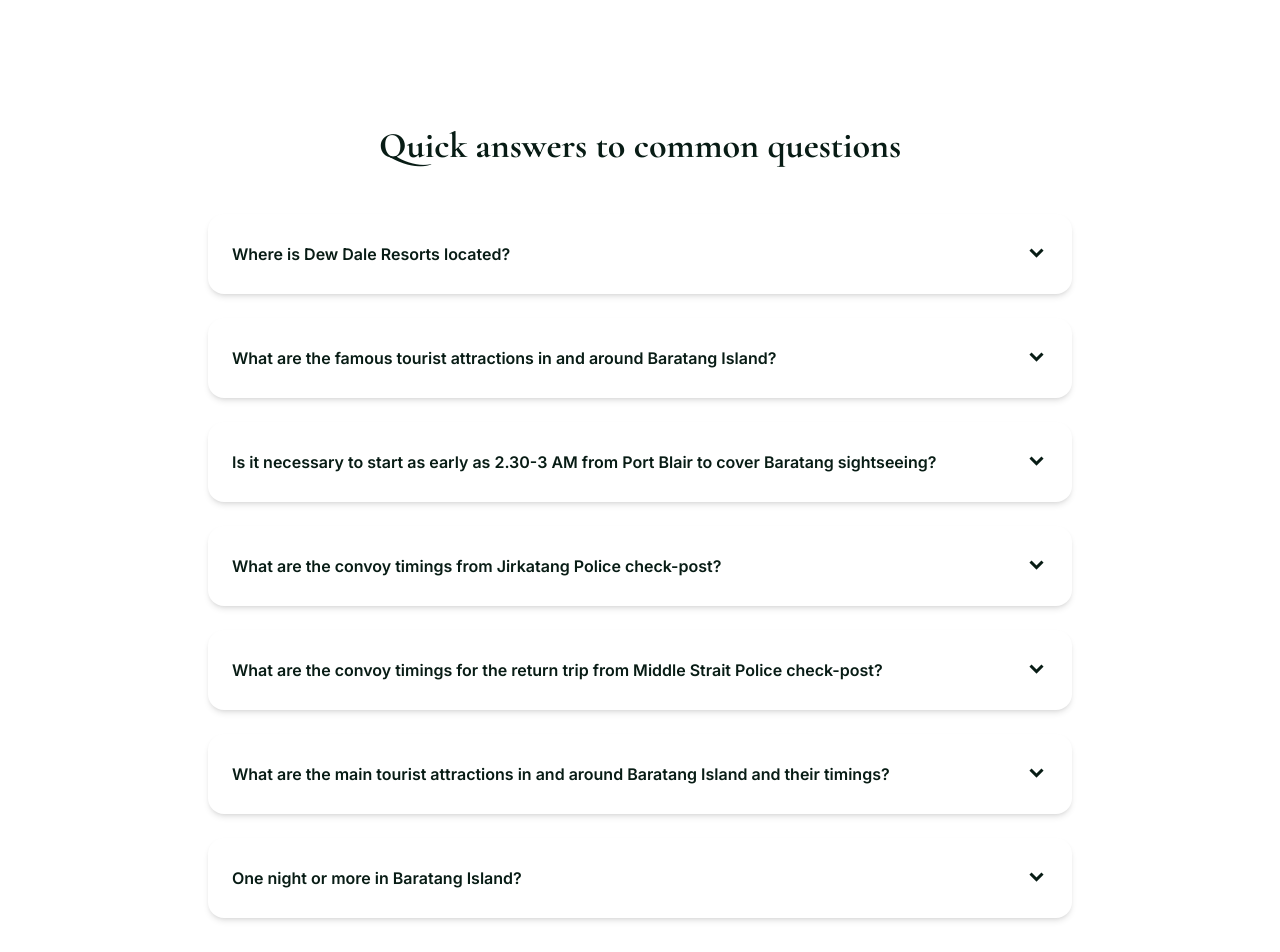
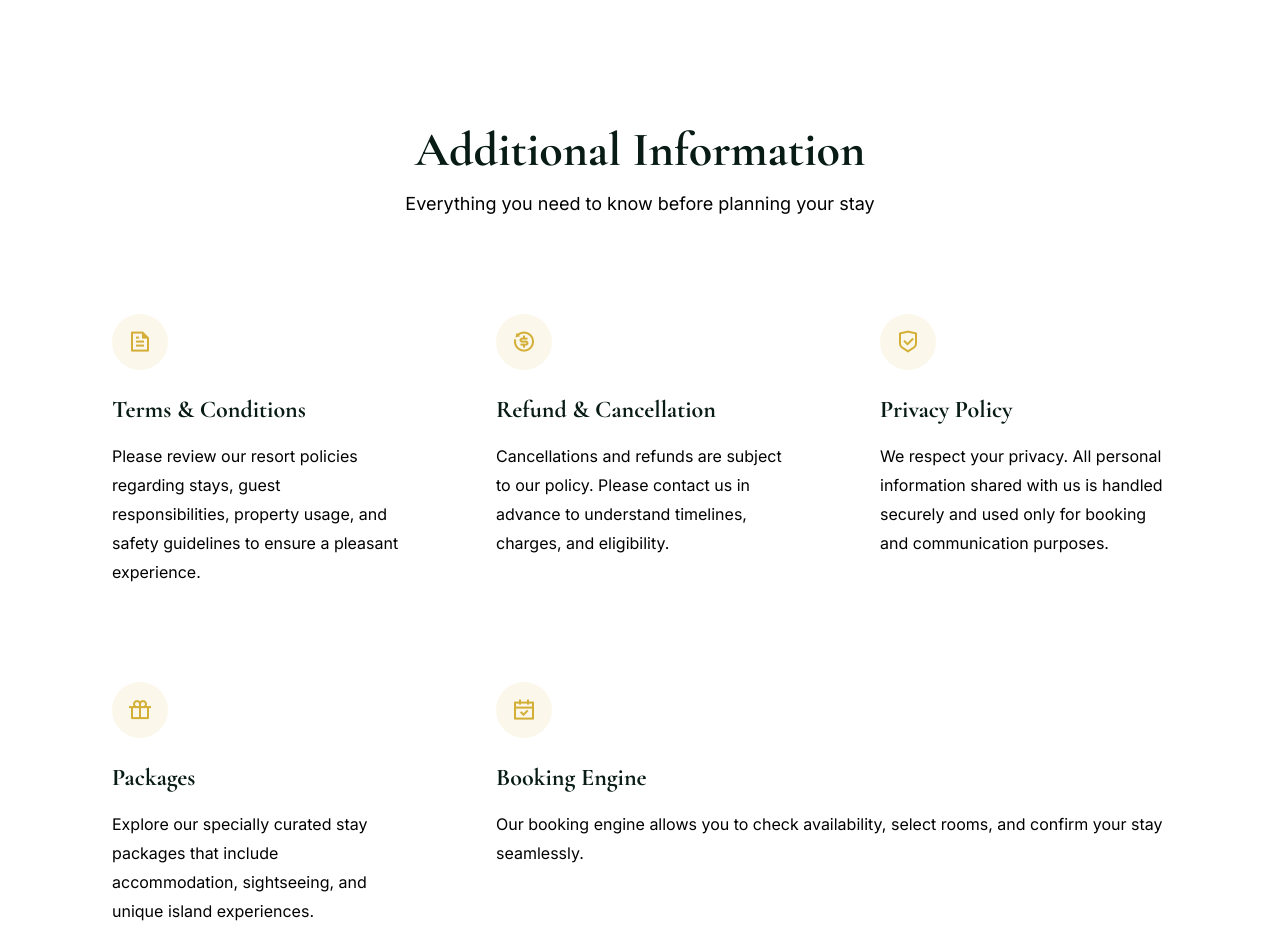
Before and after one commit to A7k6h7i0/Reastaurant-website, a React (Vite) app: page /contact in a window 1280 px wide. Shown: the part 2300-3252 px from the top of the page. Built offline with nearby package versions, Linux system fonts and the light colour scheme.

Commit message:
Modified

```diff
--- a/src/pages/contact/page.tsx
+++ b/src/pages/contact/page.tsx
@@ -316,14 +316,14 @@ export default function ContactPage() {
           </div>
 
           <div className="grid md:grid-cols-2 gap-8 max-w-5xl mx-auto">
-            {/* By Sea */}
+            {/* By Air */}
             <div className="bg-cream rounded-3xl p-8 hover:shadow-xl transition-all duration-300">
               <div className="w-16 h-16 bg-gold/10 rounded-full flex items-center justify-center mb-6">
-                <i className="ri-ship-line text-3xl text-gold"></i>
+                <i className="ri-flight-takeoff-line text-3xl text-gold"></i>
               </div>
-              <h3 className="font-serif text-2xl font-bold text-forest-dark mb-4">By Sea</h3>
+              <h3 className="font-serif text-2xl font-bold text-forest-dark mb-4">By Air</h3>
               <p className="text-charcoal/80 leading-relaxed mb-4">
-                Regular ferry services connect Port Blair to Baratang Island. Enjoy the beautiful coastal views during your journey.
+                Regular ferry services connect Port Blair to Baratang Island. Enjoy the beautiful views during your journey.
               </p>
               <div className="inline-flex items-center gap-2 text-gold font-semibold">
                 <i className="ri-calendar-line"></i>
@@ -348,6 +348,95 @@ export default function ContactPage() {
           </div>
         </div>
       </section>
+
+      {/* Additional Information Section */}
+<section className="py-20 bg-white">
+  <div className="container mx-auto px-4 max-w-6xl">
+    <div className="text-center mb-16">
+      <h2 className="font-serif text-4xl md:text-5xl font-bold text-forest-dark mb-4">
+        Additional Information
+      </h2>
+      <p className="text-lg text-charcoal/70 max-w-2xl mx-auto">
+        Everything you need to know before planning your stay
+      </p>
+    </div>
+
+    <div className="grid md:grid-cols-2 lg:grid-cols-3 gap-8">
+
+      {/* Terms & Conditions */}
+      <div className="bg-cream rounded-3xl p-8 hover:shadow-xl transition-all duration-300">
+        <div className="w-14 h-14 bg-gold/10 rounded-full flex items-center justify-center mb-6">
+          <i className="ri-file-text-line text-2xl text-gold"></i>
+        </div>
+        <h3 className="font-serif text-2xl font-bold text-forest-dark mb-4">
+          Terms & Conditions
+        </h3>
+        <p className="text-charcoal/80 leading-relaxed">
+          Please review our resort policies regarding stays, guest responsibilities,
+          property usage, and safety guidelines to ensure a pleasant experience.
+        </p>
+      </div>
+
+      {/* Refund & Cancellation Policy */}
+      <div className="bg-cream rounded-3xl p-8 hover:shadow-xl transition-all duration-300">
+        <div className="w-14 h-14 bg-gold/10 rounded-full flex items-center justify-center mb-6">
+          <i className="ri-refund-2-line text-2xl text-gold"></i>
+        </div>
+        <h3 className="font-serif text-2xl font-bold text-forest-dark mb-4">
+          Refund & Cancellation
+        </h3>
+        <p className="text-charcoal/80 leading-relaxed">
+          Cancellations and refunds are subject to our policy. Please contact us in
+          advance to understand timelines, charges, and eligibility.
+        </p>
+      </div>
+
+      {/* Privacy Policy */}
+      <div className="bg-cream rounded-3xl p-8 hover:shadow-xl transition-all duration-300">
+        <div className="w-14 h-14 bg-gold/10 rounded-full flex items-center justify-center mb-6">
+          <i className="ri-shield-check-line text-2xl text-gold"></i>
+        </div>
+        <h3 className="font-serif text-2xl font-bold text-forest-dark mb-4">
+          Privacy Policy
+        </h3>
+        <p className="text-charcoal/80 leading-relaxed">
+          We respect your privacy. All personal information shared with us is handled
+          securely and used only for booking and communication purposes.
+        </p>
+      </div>
+
+      {/* Packages */}
+      <div className="bg-cream rounded-3xl p-8 hover:shadow-xl transition-all duration-300">
+        <div className="w-14 h-14 bg-gold/10 rounded-full flex items-center justify-center mb-6">
+          <i className="ri-gift-line text-2xl text-gold"></i>
+        </div>
+        <h3 className="font-serif text-2xl font-bold text-forest-dark mb-4">
+          Packages
+        </h3>
+        <p className="text-charcoal/80 leading-relaxed">
+          Explore our specially curated stay packages that include accommodation,
+          sightseeing, and unique island experiences.
+        </p>
+      </div>
+
+      {/* Booking Engine */}
+      <div className="bg-cream rounded-3xl p-8 hover:shadow-xl transition-all duration-300 lg:col-span-2">
+        <div className="w-14 h-14 bg-gold/10 rounded-full flex items-center justify-center mb-6">
+          <i className="ri-calendar-check-line text-2xl text-gold"></i>
+        </div>
+        <h3 className="font-serif text-2xl font-bold text-forest-dark mb-4">
+          Booking Engine
+        </h3>
+        <p className="text-charcoal/80 leading-relaxed">
+          Our booking engine allows you to check availability, select rooms, and
+          confirm your stay seamlessly.
+        </p>
+      </div>
+
+    </div>
+  </div>
+</section>
+
 
       {/* FAQ Section */}
       <section className="py-20 bg-sage/5">
--- a/src/pages/experiences/page.tsx
+++ b/src/pages/experiences/page.tsx
@@ -61,17 +61,7 @@ export default function ExperiencesPage() {
       bestTime: 'Morning or Afternoon',
       groupSize: '4-15 people'
     },
-    {
-      id: 6,
-      title: 'Jolly Buoy Island',
-      category: 'water',
-      description: 'Experience the rich mangrove ecosystem through a boat ride. An attraction to bird lovers and nature enthusiasts, as biodiversity rich areas which harbor diverse flora and fauna.',
-      duration: '2-3 hours',
-      difficulty: 'Easy',
-      image : '/images/Jolly Buoy Island.png',
-      bestTime: 'Early Morning',
-      groupSize: '4-10 people'
-    },
+
     {
       id: 7,
       title: 'Ross Island',
@@ -83,17 +73,6 @@ export default function ExperiencesPage() {
       bestTime: 'Morning',
       groupSize: '4-10 people'
     },
-    {
-      id: 8,
-      title: 'Chidiya Tapu',
-      category: 'adventure',
-      description: 'Experience overnight camping on pristine beaches with evergreen forests. Enjoy bonfires, stargazing, and the sounds of nature in complete serenity.',
-      duration: 'Full Day',
-      difficulty: 'Moderate',
-      image : '/images/Chidiya Tapu.png',
-      bestTime: 'Evening to Morning',
-      groupSize: '6-15 people'
-    }
   ];
 
   const categories = [
--- a/src/pages/home/components/ExperienceHighlights.tsx
+++ b/src/pages/home/components/ExperienceHighlights.tsx
@@ -35,18 +35,8 @@ const ExperienceHighlights = () => {
       size: 'small',
     },
     {
-      title: 'Jolly Buoy Island',
-      image: '/images/Jolly Buoy Island.png',
-      size: 'small',
-    },
-    {
       title: 'Ross Island',
       image: '/images/Ross Island.png',
-      size: 'small',
-    },
-    {
-      title: 'Chidiya Tapu',
-      image: '/images/Chidiya Tapu.png',
       size: 'small',
     },
   ];
--- a/src/pages/home/components/RoomsPreview.tsx
+++ b/src/pages/home/components/RoomsPreview.tsx
@@ -14,19 +14,13 @@ const RoomsPreview = () => {
       name: 'Deluxe Double Room - AC',
       image: '/images/RestaurantImage.png',
       amenities: ['Air Conditioning', 'King Bed', 'Forest View', 'En-suite Bathroom'],
-      price: '₹4,500',
+      price: '₹6,900',
     },
     {
       name: 'Deluxe Double Room - Non AC',
       image:"/images/towelswans.png",
       amenities: ['Natural Ventilation', 'Double Bed', 'Garden View', 'Private Balcony'],
-      price: '₹3,500',
-    },
-    {
-      name: 'Forest Suite',
-      image: '/images/1.png',
-      amenities: ['Living Area', 'Premium AC', 'Panoramic View', 'Mini Bar'],
-      price: '₹6,500',
+      price: '₹5900',
     },
   ];
 
@@ -50,7 +44,7 @@ const RoomsPreview = () => {
           </p>
         </motion.div>
 
-        <div className="grid grid-cols-1 md:grid-cols-2 lg:grid-cols-3 gap-8 mb-12">
+        <div className="grid grid-cols-1 md:grid-cols-2 lg:grid-cols-2 gap-8 mb-12">
           {rooms.map((room, index) => (
             <motion.div
               key={index}
--- a/src/pages/packages/components/Facilities.tsx
+++ b/src/pages/packages/components/Facilities.tsx
@@ -12,11 +12,6 @@ const Facilities = () => {
       icon: 'ri-hotel-bed-line',
       title: 'Double Bed Rooms',
       description: 'All rooms furnished with comfortable double beds',
-    },
-    {
-      icon: 'ri-tv-2-line',
-      title: '21" Color Television',
-      description: '24 hrs cable connection with satellite channels',
     },
     {
       icon: 'ri-drop-line',
--- a/src/pages/packages/components/RoomTariff.tsx
+++ b/src/pages/packages/components/RoomTariff.tsx
@@ -12,32 +12,32 @@ const RoomTariff = () => {
   const tariffData = [
     {
       roomType: 'Double Deluxe Room (AC)',
-      regularPrice: '₹5,999',
-      peakPrice: '₹6,999',
+      regularPrice: '₹6,990',
+      peakPrice: '₹7,990',
       icon: 'ri-temp-cold-line',
     },
     {
       roomType: 'Double Deluxe Room (Fan Cooled)',
-      regularPrice: '₹4,999',
-      peakPrice: '₹5,999',
+      regularPrice: '₹5,990',
+      peakPrice: '₹6,990',
       icon: 'ri-windy-line',
     },
     {
       roomType: 'Extra Adult with Mattress',
-      regularPrice: '₹1,499',
-      peakPrice: '₹1,499',
+      regularPrice: '₹1,990',
+      peakPrice: '₹2,100',
       icon: 'ri-user-add-line',
     },
     {
       roomType: 'Child (5-12 Years) w/o Extra Mattress',
-      regularPrice: '₹999',
-      peakPrice: '₹999',
+      regularPrice: '990',
+      peakPrice: '1,100',
       icon: 'ri-user-smile-line',
     },
     {
       roomType: 'Children Below 5 Years w/o Extra Mattress',
-      regularPrice: '₹499',
-      peakPrice: '₹499',
+      regularPrice: 'Complimentary',
+      peakPrice: 'Complimentary',
       icon: 'ri-emotion-happy-line',
     },
   ];
```
Also changed, not shown: src/pages/rooms/page.tsx (+4 -40 lines).
